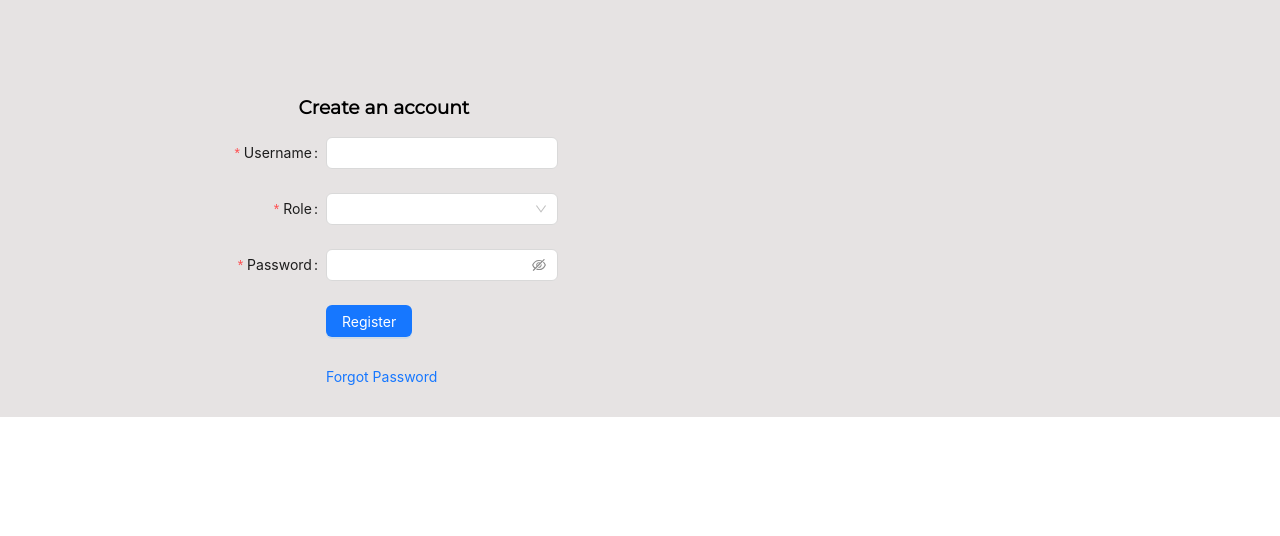
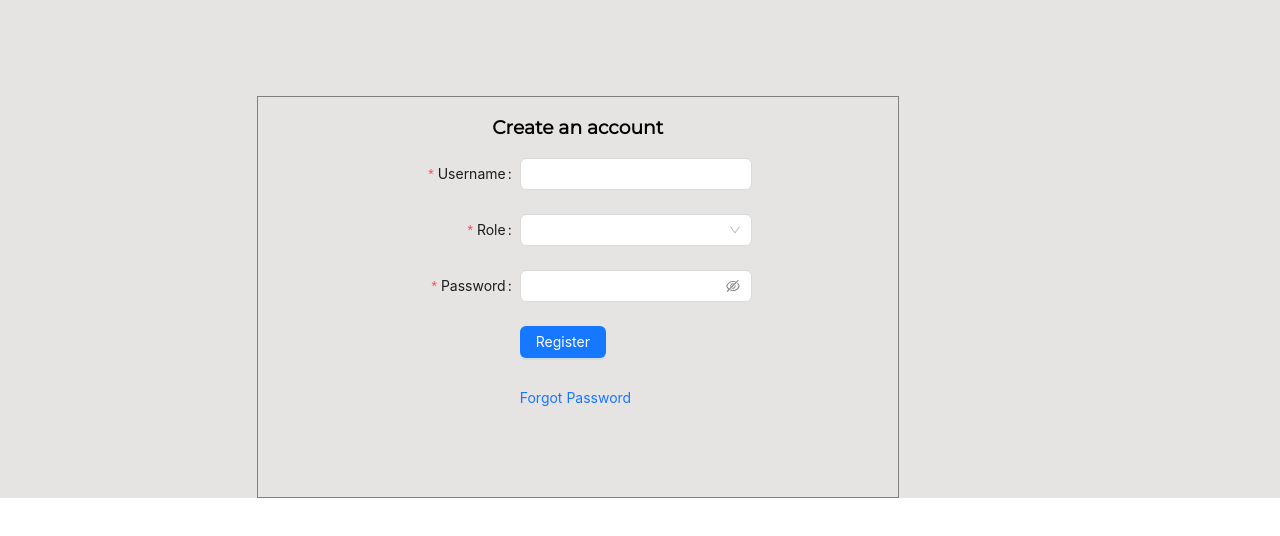
Before and after one commit to Fortune-Muhumuza/subject-recommender-client, a React (Vite) app in the folder subject recommend/: page /signup in a window 1280 px wide. Shown: the top 536 px of the page. Built offline with nearby package versions, Linux system fonts and the light colour scheme.

Commit message:
fixed login issue

```diff
--- a/subject recommend/src/components/Login.css
+++ b/subject recommend/src/components/Login.css
@@ -1,9 +1,11 @@
 .login_container {
   /* max-width: 50%; */
- margin-left: 25%;
+ margin-left: 40%;
  margin-top: 15%;
- width: 40vw;
+ width: 50vw;
   display: flex;
   flex-direction: column;
   align-items: center;
+  border: 1px solid grey;
+  height: 50vh;
 }
--- a/subject recommend/src/components/UserContext.jsx
+++ b/subject recommend/src/components/UserContext.jsx
@@ -3,8 +3,13 @@ import React, { createContext, useState } from "react";
 export const UserContext = createContext();
 
 export const UserProvider = ({ children }) => {
+  // Initialize the user object with a default value that includes the role property
+  const defaultUser = {
+    role: "", // Set the default role here (e.g., "student" or "teacher")
+  };
+
   const userString = localStorage.getItem("user");
-  const user = JSON.parse(userString);
+  const user = JSON.parse(userString) || defaultUser;
 
   // Check if the user is already logged in based on the presence of user data
   const [isAuthenticated, setIsAuthenticated] = useState(!!user);
```
